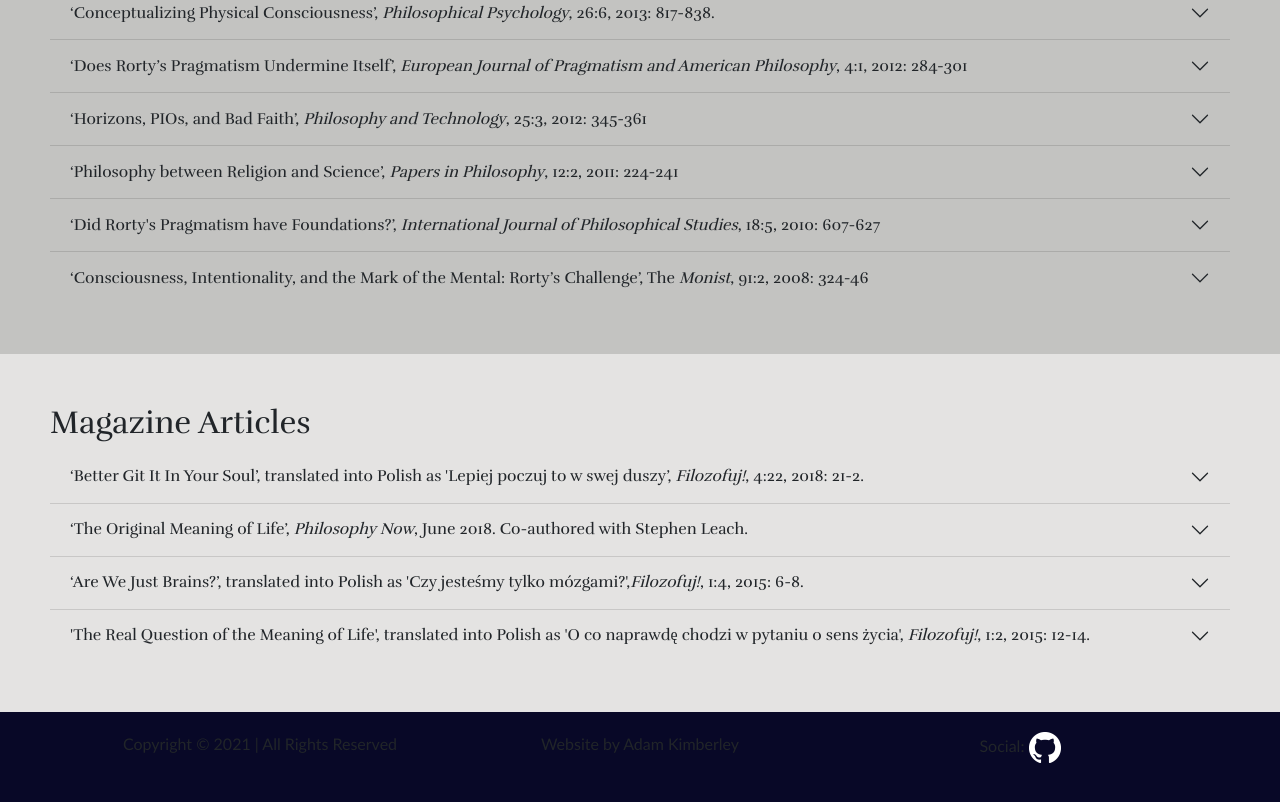
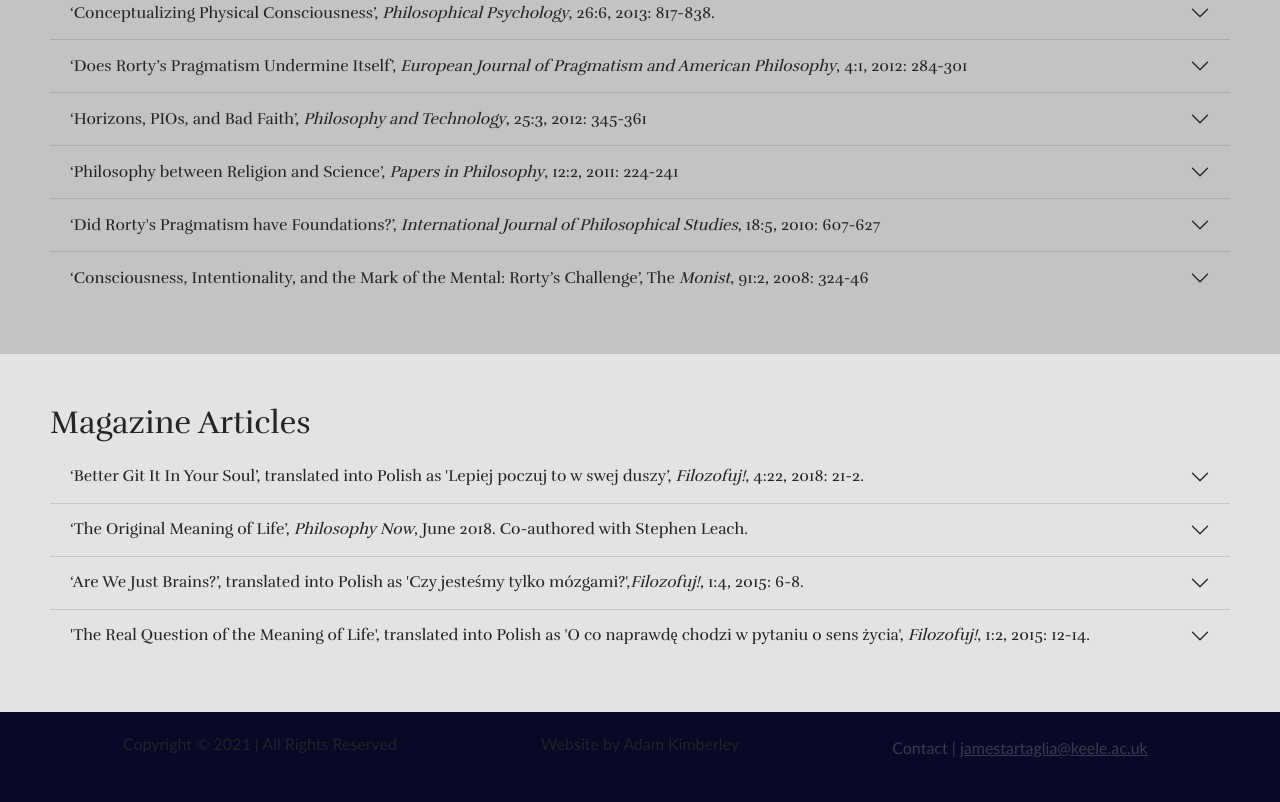
Before and after one commit to ajkimberley/JamesTartaglia, a website built with Parcel: page articles.html in a window 1280 px wide. Shown: the part 992-1794 px from the top of the page. Built offline with nearby package versions, Linux system fonts and the light colour scheme.

Commit message:
update footer

```diff
--- a/articles.html
+++ b/articles.html
@@ -527,10 +527,14 @@
                             </p>
                         </div>
                     </div>
-                    <div class="col-xl-4 col-lg-6 text-center">
-                        <div class="footer-social f-right">
-                            <a>Social:</a>
-                            <a href="#"><img src="img/icons/GitHub-Mark-Light-32px.png" alt="Github Icon"></a>
+                    <div class="col-4 text-center">
+                        <div class="row">
+                            <div class="col"></div>
+                            <div class="footer-copyright">
+                                <p style="display: inline !important;">Contact | </p>
+                                <address style="display: inline !important;"><a href="mailto:jamestartaglia@keele.ac.uk"
+                                        style="display: inline !important;">jamestartaglia@keele.ac.uk</a></address>
+                            </div>
                         </div>
                     </div>
                 </div>
```
